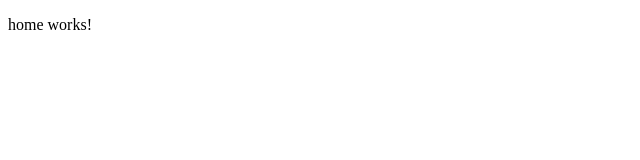
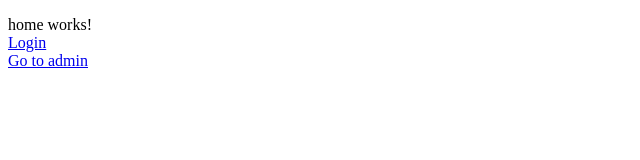
Before and after one commit to baby7305/angular-login, an Angular app: page / in a window 1280 px wide. Shown: the top 160 px of the page, without its empty margins (0-640 px from the left). Built offline with nearby package versions, Linux system fonts and the light colour scheme.

Commit message:
配置超链接页面路由跳转

```diff
--- a/src/app/home/home.component.html
+++ b/src/app/home/home.component.html
@@ -1,3 +1,7 @@
 <p>
   home works!
+  <br />
+  <a routerLink="/login">Login</a>
+  <br />
+  <a routerLink="/admin">Go to admin</a>
 </p>
```
